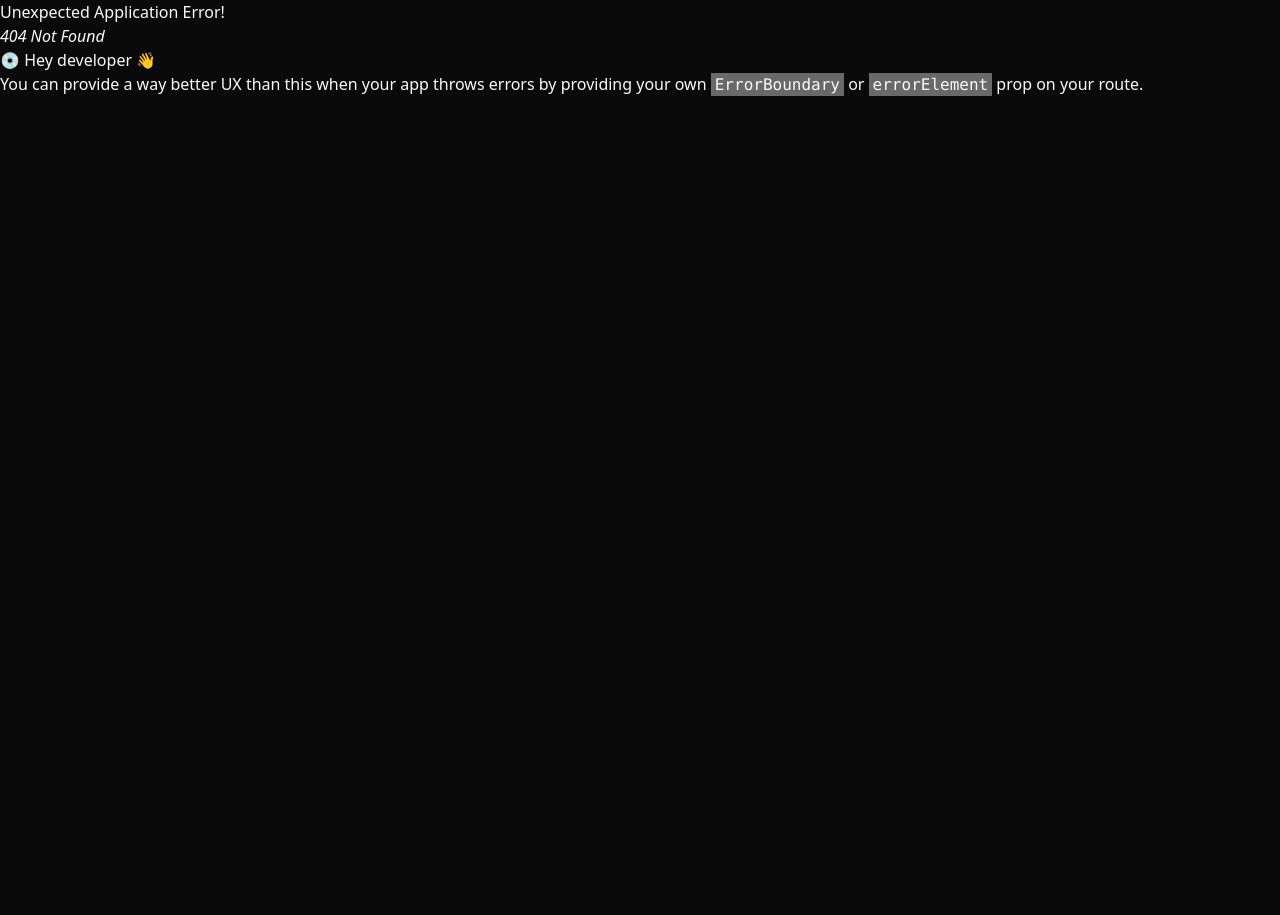
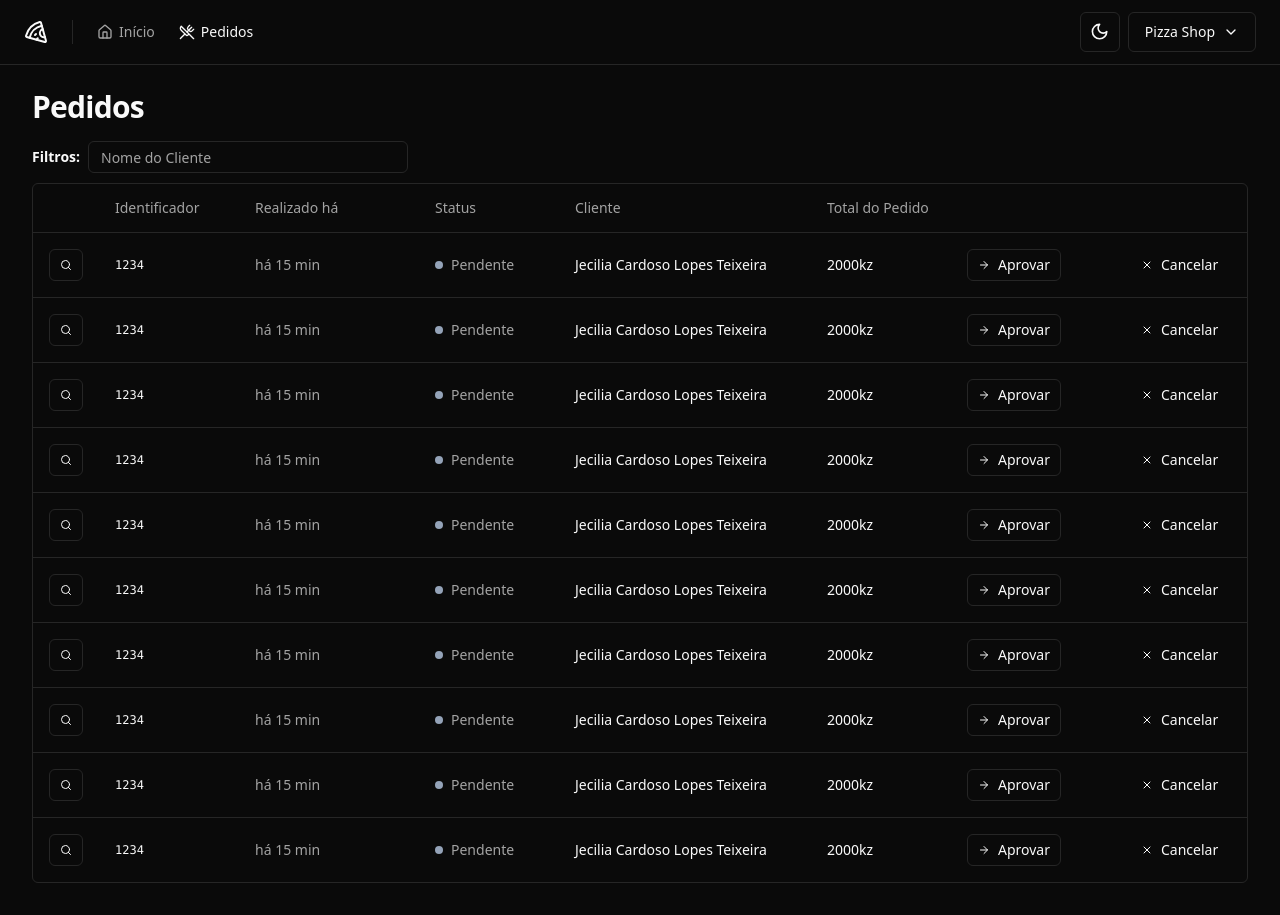
Before and after one commit to Jecilia/pizza-shop-web, a React (Vite) app: page /orders in a window 1280 px wide. Before the commit this address had no page. Before the commit the page ends 800 px from the top, so only its background shows below. Built offline with nearby package versions, Linux system fonts and the light colour scheme.

Commit message:
Page: Order List

```diff
--- a/index.html
+++ b/index.html
@@ -4,12 +4,7 @@
     <meta charset="UTF-8" />
     <meta name="viewport" content="width=device-width, initial-scale=1.0" />
     <title>Pizza Shop</title>
-    <link
-      rel="icon"
-      type="image/png"
-      sizes="16x16"
-      href="/public/favicon-16x16.png"
-    />
+    <link rel="icon" type="image/png" sizes="16x16" href="/favicon-16x16.png" />
   </head>
   <body>
     <div id="root"></div>
--- a/src/components/ui/button.tsx
+++ b/src/components/ui/button.tsx
@@ -1,56 +1,57 @@
-import * as React from 'react'
-import { Slot } from '@radix-ui/react-slot'
-import { cva, type VariantProps } from 'class-variance-authority'
+import * as React from "react";
+import { Slot } from "@radix-ui/react-slot";
+import { cva, type VariantProps } from "class-variance-authority";
 
-import { cn } from '@/lib/utils'
+import { cn } from "@/lib/utils";
 
 const buttonVariants = cva(
-  'inline-flex items-center justify-center whitespace-nowrap rounded-md text-sm font-medium ring-offset-background transition-colors focus-visible:outline-none focus-visible:ring-2 focus-visible:ring-ring focus-visible:ring-offset-2 disabled:pointer-events-none disabled:opacity-50',
+  "inline-flex items-center justify-center whitespace-nowrap rounded-md text-sm font-medium ring-offset-background transition-colors focus-visible:outline-none focus-visible:ring-2 focus-visible:ring-ring focus-visible:ring-offset-2 disabled:pointer-events-none disabled:opacity-50",
   {
     variants: {
       variant: {
-        default: 'bg-primary text-primary-foreground hover:bg-primary/90',
+        default: "bg-primary text-primary-foreground hover:bg-primary/90",
         destructive:
-          'bg-destructive text-destructive-foreground hover:bg-destructive/90',
+          "bg-destructive text-destructive-foreground hover:bg-destructive/90",
         outline:
-          'border border-input bg-background hover:bg-accent hover:text-accent-foreground',
+          "border border-input bg-background hover:bg-accent hover:text-accent-foreground",
         secondary:
-          'bg-secondary text-secondary-foreground hover:bg-secondary/80',
-        ghost: 'hover:bg-accent hover:text-accent-foreground',
-        link: 'text-primary underline-offset-4 hover:underline',
+          "bg-secondary text-secondary-foreground hover:bg-secondary/80",
+        ghost: "hover:bg-accent hover:text-accent-foreground",
+        link: "text-primary underline-offset-4 hover:underline",
       },
       size: {
-        default: 'h-10 px-4 py-2',
-        sm: 'h-9 rounded-md px-3',
-        lg: 'h-11 rounded-md px-8',
-        icon: 'h-10 w-10',
+        default: "h-10 px-4 py-2",
+        sm: "h-9 rounded-md px-3",
+        xs: "h-8 rounded-md px-2.5",
+        lg: "h-11 rounded-md px-8",
+        icon: "h-10 w-10",
       },
     },
     defaultVariants: {
-      variant: 'default',
-      size: 'default',
+      variant: "default",
+      size: "default",
     },
   },
-)
+);
 
 export interface ButtonProps
   extends React.ButtonHTMLAttributes<HTMLButtonElement>,
     VariantProps<typeof buttonVariants> {
-  asChild?: boolean
+  asChild?: boolean;
 }
 
 const Button = React.forwardRef<HTMLButtonElement, ButtonProps>(
   ({ className, variant, size, asChild = false, ...props }, ref) => {
-    const Comp = asChild ? Slot : 'button'
+    const Comp = asChild ? Slot : "button";
     return (
       <Comp
         className={cn(buttonVariants({ variant, size, className }))}
         ref={ref}
         {...props}
       />
-    )
+    );
   },
-)
-Button.displayName = 'Button'
+);
+Button.displayName = "Button";
 
-export { Button, buttonVariants }
+export { Button, buttonVariants };
--- /dev/null
+++ b/src/components/ui/table.tsx
@@ -0,0 +1,117 @@
+import * as React from "react"
+
+import { cn } from "@/lib/utils"
+
+const Table = React.forwardRef<
+  HTMLTableElement,
+  React.HTMLAttributes<HTMLTableElement>
+>(({ className, ...props }, ref) => (
+  <div className="relative w-full overflow-auto">
+    <table
+      ref={ref}
+      className={cn("w-full caption-bottom text-sm", className)}
+      {...props}
+    />
+  </div>
+))
+Table.displayName = "Table"
+
+const TableHeader = React.forwardRef<
+  HTMLTableSectionElement,
+  React.HTMLAttributes<HTMLTableSectionElement>
+>(({ className, ...props }, ref) => (
+  <thead ref={ref} className={cn("[&_tr]:border-b", className)} {...props} />
+))
+TableHeader.displayName = "TableHeader"
+
+const TableBody = React.forwardRef<
+  HTMLTableSectionElement,
+  React.HTMLAttributes<HTMLTableSectionElement>
+>(({ className, ...props }, ref) => (
+  <tbody
+    ref={ref}
+    className={cn("[&_tr:last-child]:border-0", className)}
+    {...props}
+  />
+))
+TableBody.displayName = "TableBody"
+
+const TableFooter = React.forwardRef<
+  HTMLTableSectionElement,
+  React.HTMLAttributes<HTMLTableSectionElement>
+>(({ className, ...props }, ref) => (
+  <tfoot
+    ref={ref}
+    className={cn(
+      "border-t bg-muted/50 font-medium [&>tr]:last:border-b-0",
+      className
+    )}
+    {...props}
+  />
+))
+TableFooter.displayName = "TableFooter"
+
+const TableRow = React.forwardRef<
+  HTMLTableRowElement,
+  React.HTMLAttributes<HTMLTableRowElement>
+>(({ className, ...props }, ref) => (
+  <tr
+    ref={ref}
+    className={cn(
+      "border-b transition-colors hover:bg-muted/50 data-[state=selected]:bg-muted",
+      className
+    )}
+    {...props}
+  />
+))
+TableRow.displayName = "TableRow"
+
+const TableHead = React.forwardRef<
+  HTMLTableCellElement,
+  React.ThHTMLAttributes<HTMLTableCellElement>
+>(({ className, ...props }, ref) => (
+  <th
+    ref={ref}
+    className={cn(
+      "h-12 px-4 text-left align-middle font-medium text-muted-foreground [&:has([role=checkbox])]:pr-0",
+      className
+    )}
+    {...props}
+  />
+))
+TableHead.displayName = "TableHead"
+
+const TableCell = React.forwardRef<
+  HTMLTableCellElement,
+  React.TdHTMLAttributes<HTMLTableCellElement>
+>(({ className, ...props }, ref) => (
+  <td
+    ref={ref}
+    className={cn("p-4 align-middle [&:has([role=checkbox])]:pr-0", className)}
+    {...props}
+  />
+))
+TableCell.displayName = "TableCell"
+
+const TableCaption = React.forwardRef<
+  HTMLTableCaptionElement,
+  React.HTMLAttributes<HTMLTableCaptionElement>
+>(({ className, ...props }, ref) => (
+  <caption
+    ref={ref}
+    className={cn("mt-4 text-sm text-muted-foreground", className)}
+    {...props}
+  />
+))
+TableCaption.displayName = "TableCaption"
+
+export {
+  Table,
+  TableHeader,
+  TableBody,
+  TableFooter,
+  TableHead,
+  TableRow,
+  TableCell,
+  TableCaption,
+}
--- /dev/null
+++ b/src/pages/app/orders/orders.tsx
@@ -0,0 +1,89 @@
+import { Button } from "@/components/ui/button";
+import { Input } from "@/components/ui/input";
+import {
+  Table,
+  TableBody,
+  TableCell,
+  TableHead,
+  TableHeader,
+  TableRow,
+} from "@/components/ui/table";
+import { ArrowRight, Search, X } from "lucide-react";
+import { Helmet } from "react-helmet-async";
+
+export function Orders() {
+  return (
+    <>
+      <Helmet title="Pedidos" />
+      <div className="flex flex-col gap-4">
+        <h1 className="text-3xl font-bold tracking-tight">Pedidos</h1>
+      </div>
+      <div className="space-y-2.5">
+        <form action="" className="flex items-center gap-2">
+          <span className="text-sm font-semibold">Filtros:</span>
+          <Input placeholder="Nome do Cliente" className="h-8 w-[320px]" />
+        </form>
+        <div className="rounded-md border">
+          <Table>
+            <TableHeader>
+              <TableRow>
+                <TableHead className="w-[64px]"></TableHead>
+                <TableHead className="w-[140px]">Identificador</TableHead>
+                <TableHead className="w-[180px]">Realizado há</TableHead>
+                <TableHead className="w-[140px]">Status</TableHead>
+                <TableHead>Cliente</TableHead>
+                <TableHead className="w-[140px]">Total do Pedido</TableHead>
+                <TableHead className="w-[164px]"></TableHead>
+                <TableHead className="w-[132px]"></TableHead>
+              </TableRow>
+            </TableHeader>
+            <TableBody>
+              {Array.from({ length: 10 }).map((_, i) => {
+                return (
+                  <TableRow key={i}>
+                    <TableCell>
+                      <Button variant="outline" size="xs">
+                        <Search className="size-3" />
+                        <span className="sr-only">Detalhes do pedido</span>
+                      </Button>
+                    </TableCell>
+                    <TableCell className="font-mono text-xs font-medium">
+                      1234
+                    </TableCell>
+                    <TableCell className="text-muted-foreground">
+                      há 15 min
+                    </TableCell>
+                    <TableCell>
+                      <div className="flex items-center gap-2">
+                        <span className="size-2 rounded-full bg-slate-400" />
+                        <span className="font-medium text-muted-foreground">
+                          Pendente
+                        </span>
+                      </div>
+                    </TableCell>
+                    <TableCell className="font-medium">
+                      Jecilia Cardoso Lopes Teixeira
+                    </TableCell>
+                    <TableCell className="font-medium">2000kz</TableCell>
+                    <TableCell>
+                      <Button variant="outline" size="xs">
+                        <ArrowRight className="mr-2 size-3" />
+                        Aprovar
+                      </Button>
+                    </TableCell>
+                    <TableCell>
+                      <Button variant="ghost" size="xs">
+                        <X className="mr-2 size-3" />
+                        Cancelar
+                      </Button>
+                    </TableCell>
+                  </TableRow>
+                );
+              })}
+            </TableBody>
+          </Table>
+        </div>
+      </div>
+    </>
+  );
+}
--- a/src/routes.tsx
+++ b/src/routes.tsx
@@ -4,12 +4,16 @@
 import { AppLayout } from "./pages/_layout/app";
 import { AuthLayout } from "./pages/_layout/auth";
 import { SignUp } from "./pages/auth/sign-up";
+import { Orders } from "./pages/app/orders/orders";
 
 export const router = createBrowserRouter([
   {
     path: "/",
     element: <AppLayout />,
-    children: [{ path: "/", element: <Dashboard /> }],
+    children: [
+      { path: "/", element: <Dashboard /> },
+      { path: "/orders", element: <Orders /> },
+    ],
   },
   {
     path: "/",
```
